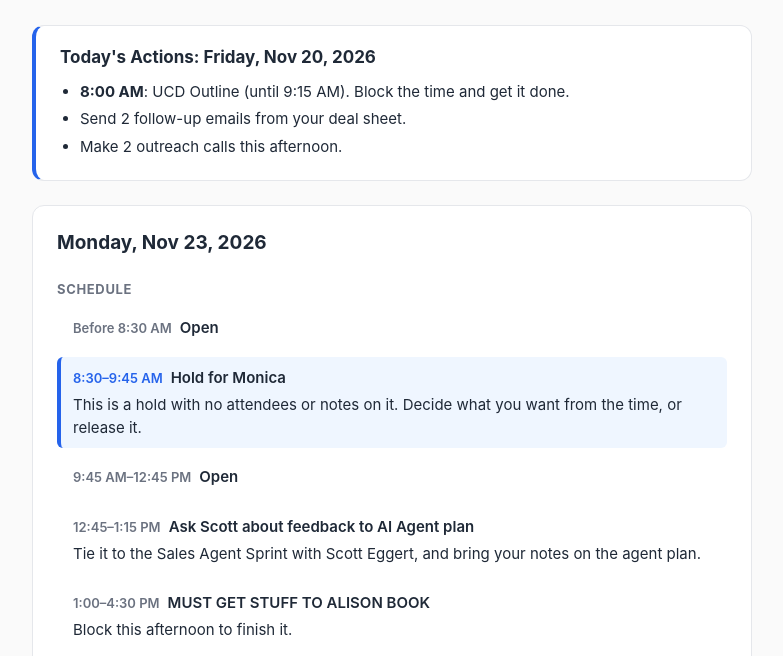
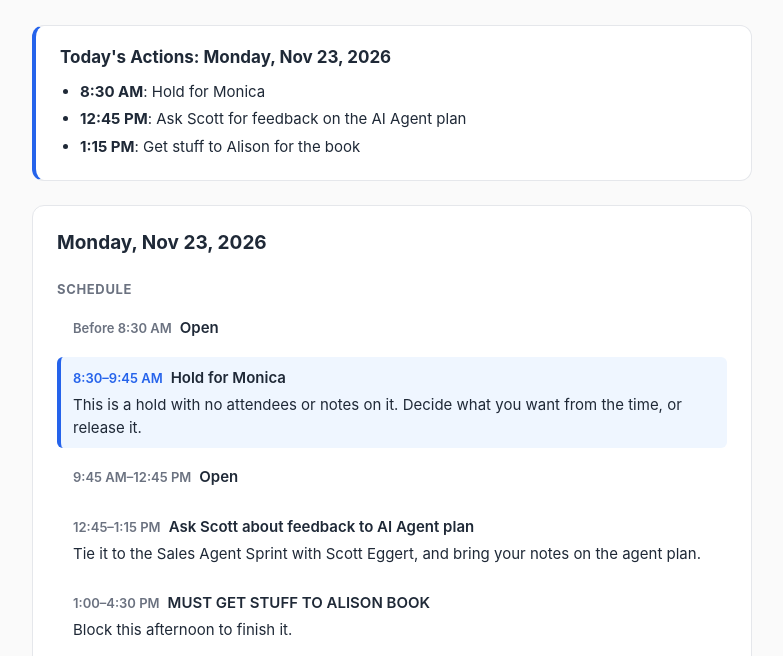
Before and after one commit to trunzo3/daily-brief, a plain HTML site: page index.html in a window 1280 px wide. Shown: the part 137-793 px from the top of the page, without its empty margins (248-1031 px from the left). Drawn offline with Linux system fonts and the light colour scheme.

Commit message:
Today's Actions for Mon Nov 23

```diff
--- a/index.html
+++ b/index.html
@@ -58,12 +58,12 @@
 </header>
 
 <!-- TODAY'S ACTIONS START -->
-<section class="actions" id="todays-actions-2026-11-20">
-  <h2>Today's Actions: Friday, Nov 20, 2026</h2>
+<section class="actions" id="todays-actions-2026-11-23">
+  <h2>Today's Actions: Monday, Nov 23, 2026</h2>
   <ul>
-    <li><strong>8:00 AM</strong>: UCD Outline (until 9:15 AM). Block the time and get it done.</li>
-    <li>Send 2 follow-up emails from your deal sheet.</li>
-    <li>Make 2 outreach calls this afternoon.</li>
+    <li><strong>8:30 AM</strong>: Hold for Monica</li>
+    <li><strong>12:45 PM</strong>: Ask Scott for feedback on the AI Agent plan</li>
+    <li><strong>1:15 PM</strong>: Get stuff to Alison for the book</li>
   </ul>
 </section>
 <!-- TODAY'S ACTIONS END -->
```
